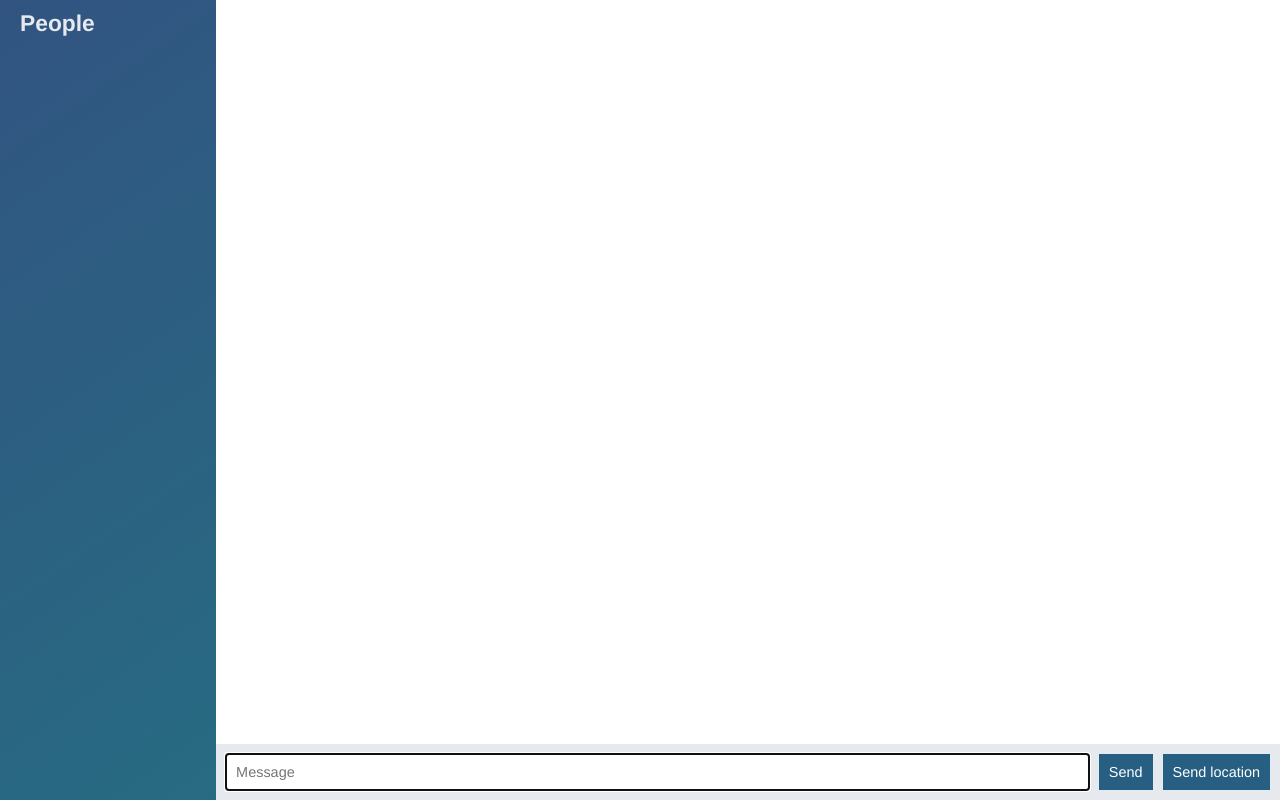
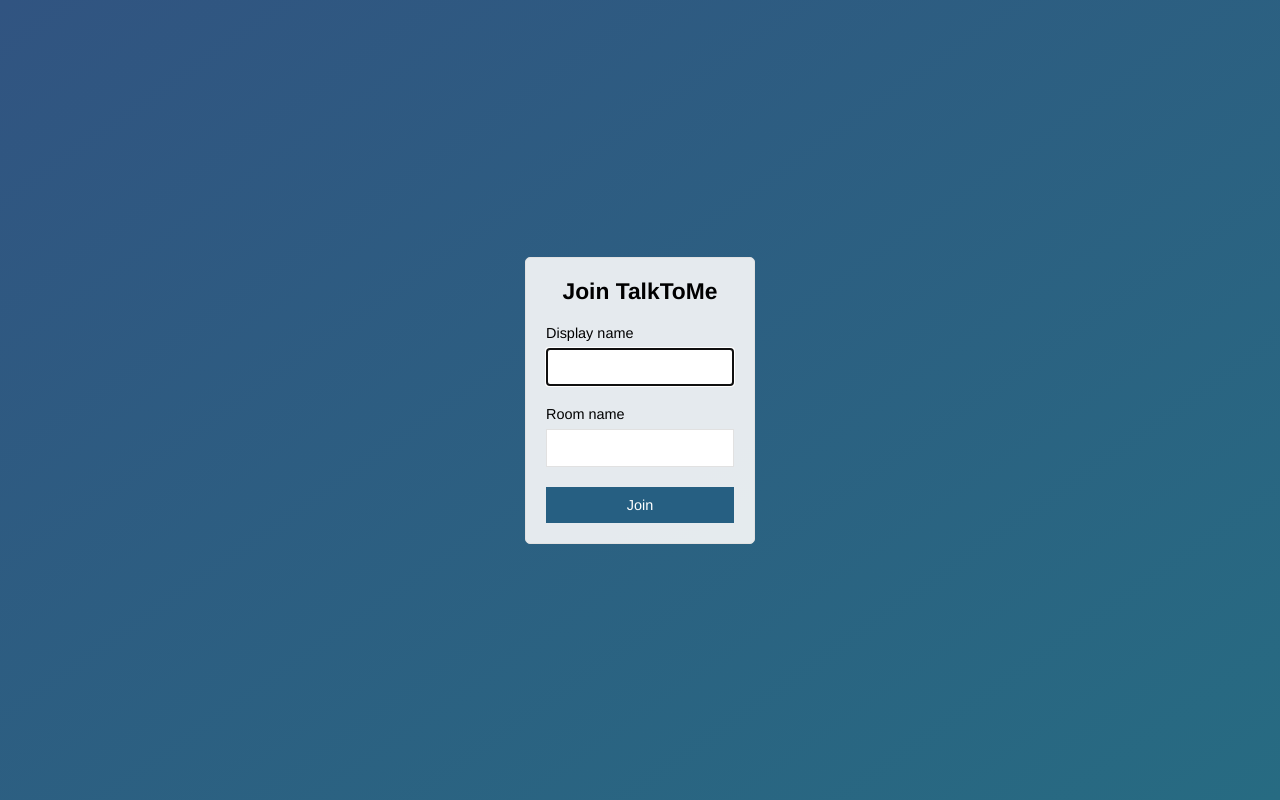
Before and after one commit to smartboyz711/node-chat-app, a website: page public/index.html in a window 1280 px wide. Drawn offline with nearby package versions, Linux system fonts and the light colour scheme; no server answers.

Commit message:
Add join page that submits to talktome.html

```diff
--- a/public/index.html
+++ b/public/index.html
@@ -5,57 +5,26 @@
     <link rel="stylesheet" href="/css/styles.css">
     <meta name="viewport" content="width=device-width, initial-scale=1.0">
     <meta http-equiv="X-UA-Compatible" content="ie=edge">
-    <title>TalkToMe</title>
+    <title>Join | TalkToMe</title>
 </head>
-<body class="chat">
-
-    <div class="chat__sidebar">
-        <h3>People</h3>
-        <div id="users"></div>
+<body class="centered-form">
+    <div class="centered-form__form">
+        <form action="/talktome.html">
+            <div class="form-field">
+                <h3>Join TalkToMe</h3>
+            </div>
+            <div class="form-field">
+                <label>Display name</label>
+                <input type="text" name="name" autofocus/>
+            </div>
+            <div class="form-field">
+                <label>Room name</label>
+                <input type="text" name="room"/>
+            </div>
+            <div class="form-field">
+                <button>Join</button>
+            </div>
+        </form>
     </div>
-
-    <div class="chat__main">
-        <ol id="messages" class="chat__messages"></ol>
-
-        <div class="chat__footer">
-            <form id="message-form">
-                <input name="message" type="text" placeholder="Message" autofocus autocomplete="off"/>
-                <button>Send</button>
-            </form>
-            <button id="send-location">Send location</button>
-        </div>
-    </div>
-
-    <script id="message-template" type="text/template">
-        <li class="message">
-            <div class="message__title">
-                <h4>{{from}}</h4>
-                <span>{{createAt}}</span>
-            </div>
-            <div class="message__body">
-                <p>{{text}}</p>
-            </div>
-        </li>
-    </script>
-
-    <script id="location-message-template" type="text/template">
-        <li class="message">
-            <div class="message__title">
-                <h4>{{from}}</h4>
-                <span>{{createAt}}</span>
-            </div>
-            <div class="message__body">
-                <p>
-                    <a href="{{url}}" target="_blank">My current location</a>
-                </p>
-            </div>
-        </li>
-    </script>
-
-    <script src="/socket.io/socket.io.js"></script>
-    <script src="/js/libs/jquery-3.2.1.min.js"></script>
-    <script src="/js/index.js"></script>
-    <script src="/js/libs/moment.js"></script>
-    <script src="/js/libs/mustache.js"></script>
 </body>
 </html>
```
Also changed, not shown: public/talktome.html (added, +62 -0 lines), public/js/talktome.js (renamed from public/js/index.js).
